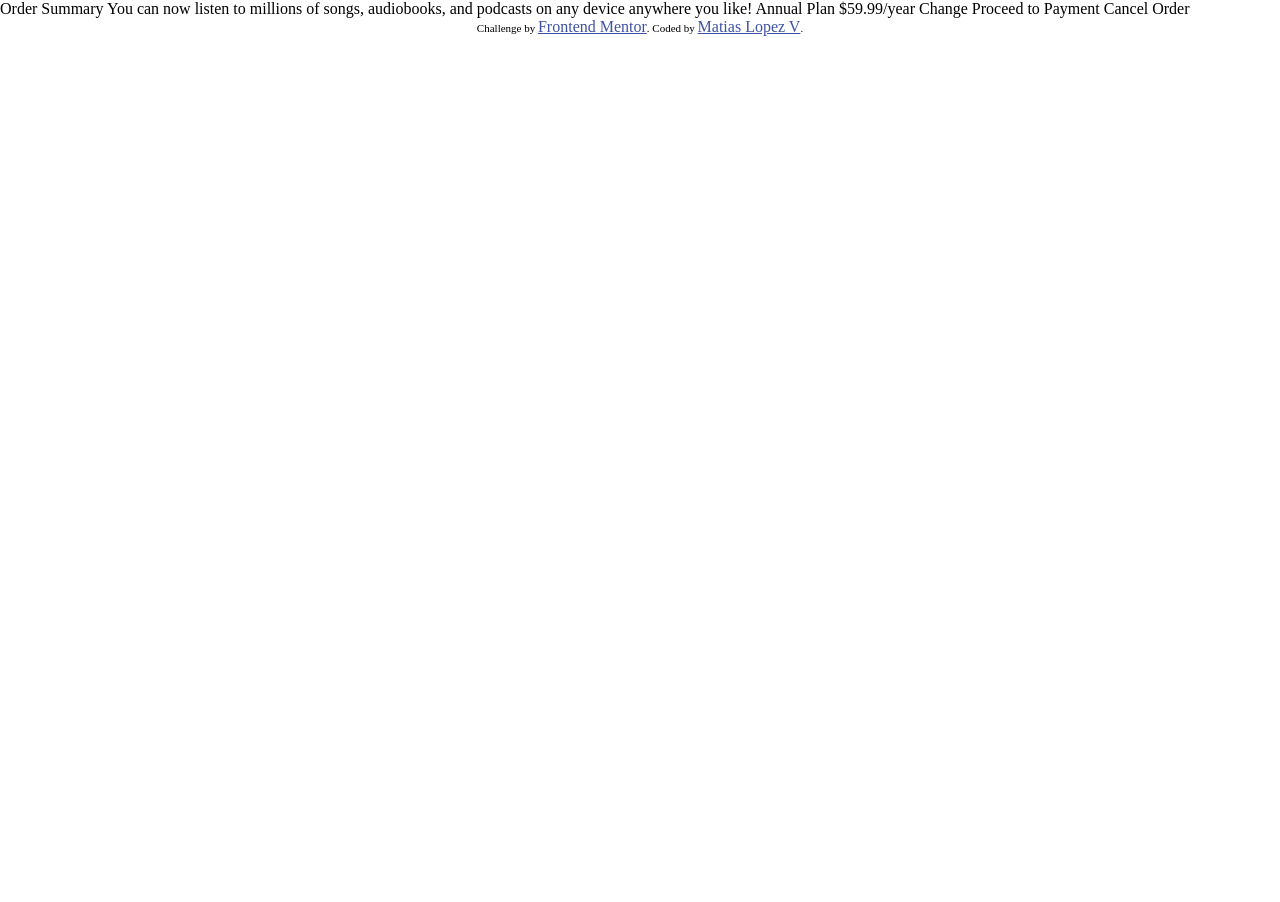
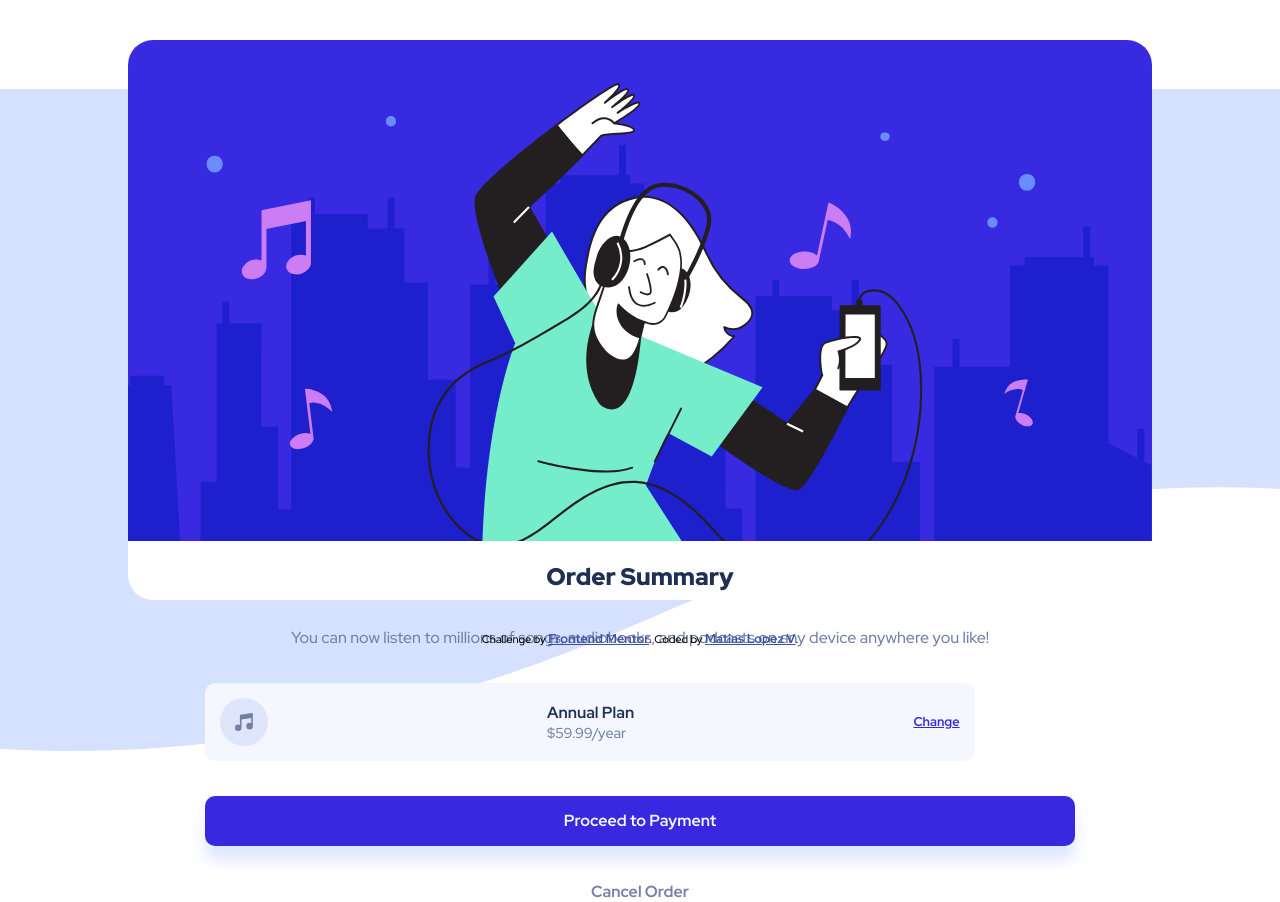
Before and after one commit to matiaslopezv/order-summary-component-main, a plain HTML site: page index.html in a window 1280 px wide. Before the commit the page ends 800 px from the top, so only its background shows below. Drawn offline with Linux system fonts and the light colour scheme.

Commit message:
todo denuevo

```diff
--- a/css/styles.css
+++ b/css/styles.css
@@ -11,16 +11,126 @@
     padding: 0;
     margin: 0;
     font-size: 16px;
+    font-family: 'Red Hat Display', sans-serif;
 }
 
+h1{
+    font-size: 1.5rem;
+    font-weight: 900;
+    text-align: center;
+    color: var(--dark-blue);
+}
+p{
+    color: var(--desaturated-blue);
+}
+h3{
+    color: var(--dark-blue);
+}
+.text{
+    text-align: center;
+}
+a{
+    font-weight: 700;
+    font-size: 0.8rem;
+    color: var(--bright-blue);
+}
+button{
+    background-color: var(--bright-blue);
+    color: var(--very-pale-blue);
+    font-weight: 700;
+    width: 100%;
+    height: 50px;
+    border-radius: 10px;
+    box-shadow: 0px 15px 15px var(--pale-blue);
+}
+button:hover{
+    background-color: var(--pale-blue);
+}
+.cancel{
+    font-weight: 700;
+    text-align: center;
+}
+.cancel:hover{
+    color: var(--dark-blue);
+}
 
+body{
+    background-image: url(../images/pattern-background-mobile.svg);
+    background-repeat:no-repeat;
+    background-size: contain;
+    background-position: center;
+    height: 100vh;
+}
+
+.container{
+    background-color: white;
+    width:80%;
+    height: 70vh;
+    margin: 0 auto;
+    margin-top: 40px;
+    border-radius: 25px 25px 25px 25px;
+    display: flex;
+    flex-direction: column;
+    align-items: center;
+    /* justify-content: space-around; */
+}
+.main-img{
+    border-radius: 25px 25px 0px 0px;
+    width: 100%;
+}
+
+.card{
+    width:85%;
+    display: flex;
+    flex-direction: column;
+    gap: 35px;
+    margin-top: 20px;
+}
+
+.plan{
+    background-color: var(--very-pale-blue);
+    display: flex;
+    justify-content: space-between;
+    align-items: center;
+    padding: 15px;
+    border-radius: 10px;
+    width: 85%;
+}
+.plan a:hover{
+    color:var(--desaturated-blue);
+}
+.plan-description p{
+    font-size: 0.9rem;
+}
 
 
 .attribution{
     font-size: 11px;
     text-align: center;
+    margin-top: 30px;
 }
 
 .attribution a{
     color: hsl(228, 45%, 44%);
 }
+
+@media (min-width:1440px) and (max-width:2560px){
+    .container{
+        width:600px;
+        height: 900px;
+        display: flex;
+
+    }
+    body{
+        background-image: url(../images/pattern-background-desktop.svg);
+        background-repeat:repeat-y;
+        background-size:contain;
+        background-position: center;
+        max-width: 100%;
+    }
+
+    .card{
+        width:65%;
+    }
+
+}
--- a/index.html
+++ b/index.html
@@ -15,19 +15,28 @@
 
 </head>
 <body>
+  <div class="container">
+    <img class="main-img" src="images/illustration-hero.svg" alt="person listening to music">
 
-  Order Summary
+    <div class="card">
+      <h1>Order Summary</h1>
+      <p class="text">You can now listen to millions of songs, audiobooks, and podcasts on any
+        device anywhere you like!</p>
 
-  You can now listen to millions of songs, audiobooks, and podcasts on any
-  device anywhere you like!
+      <div class="plan">
+        <img src="images/icon-music.svg" alt="Music icon">
+        <div class="plan-description">
+          <h3>Annual Plan</h3>
+          <p>$59.99/year</p>
+        </div>
+        <a href="#">Change</a>
+      </div>
 
-  Annual Plan
-  $59.99/year
+      <button>Proceed to Payment</button>
+      <p class="cancel">Cancel Order</p>
+    </div>
 
-  Change
-
-  Proceed to Payment
-  Cancel Order
+  </div>
 
   <div class="attribution">
     Challenge by <a href="https://www.frontendmentor.io?ref=challenge" target="_blank">Frontend Mentor</a>.
```
